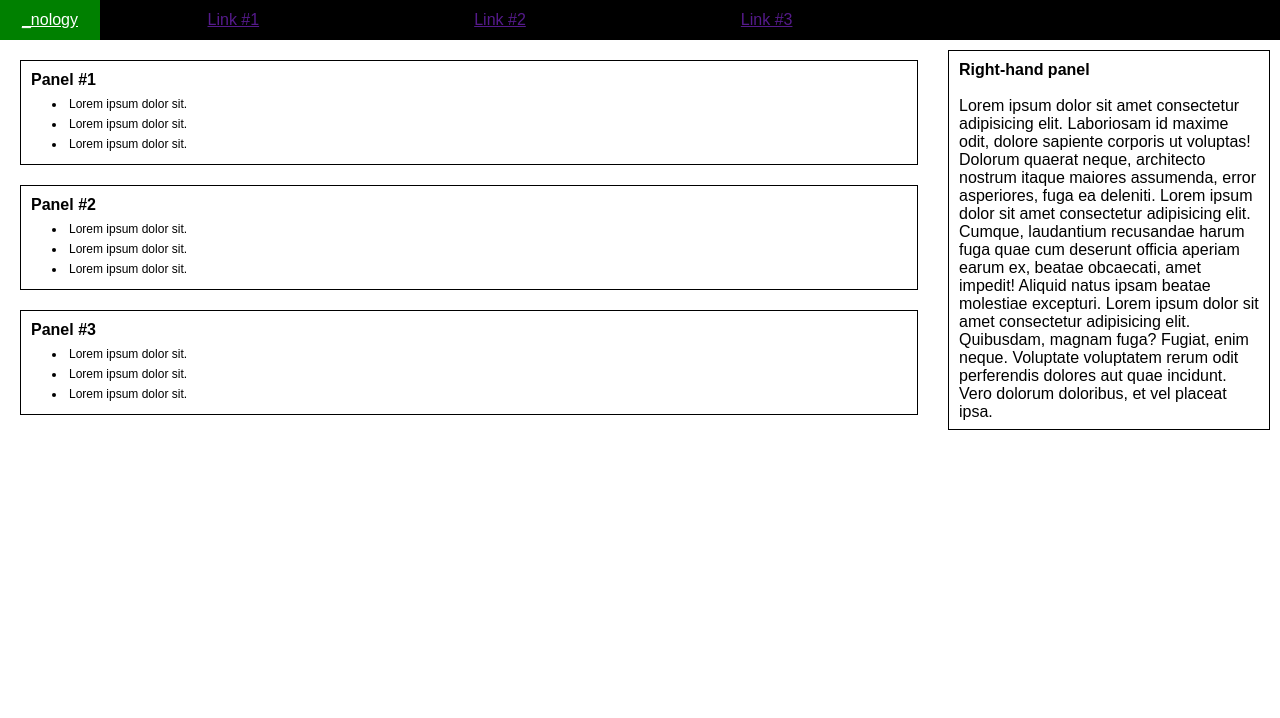
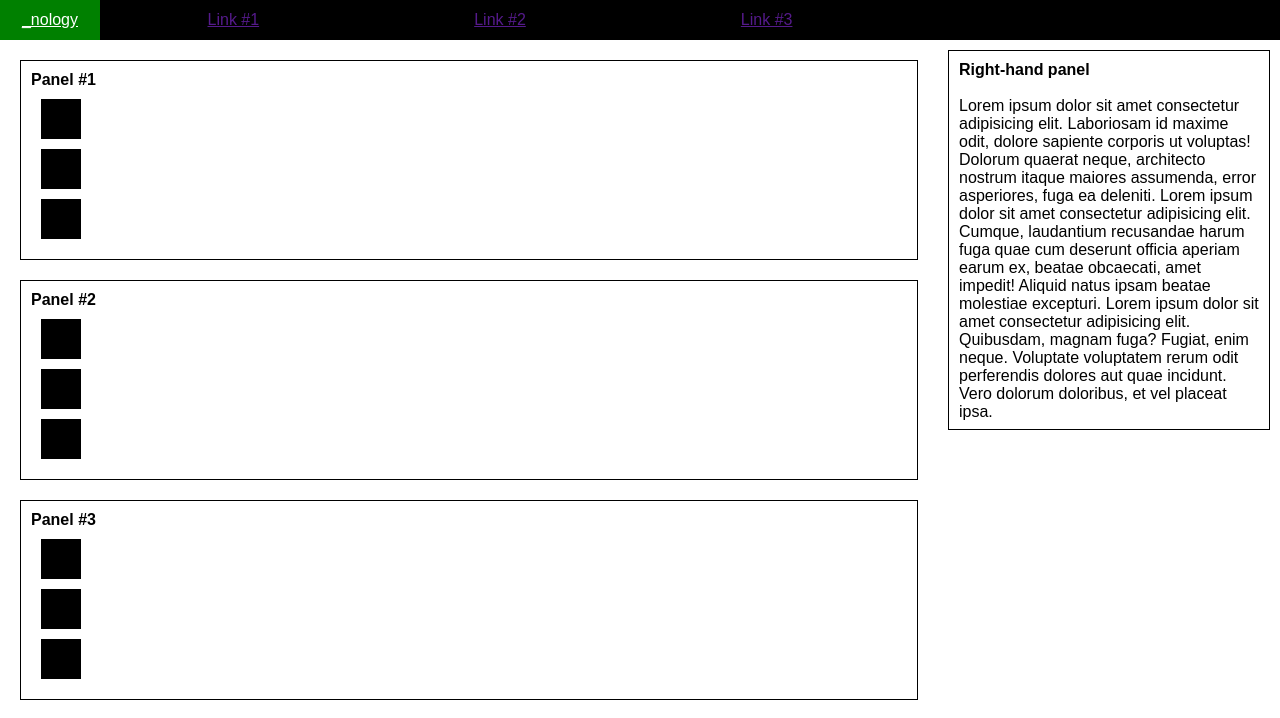
Before and after one commit to TimmyC2021/flexbox2, a plain HTML site: page index.html in a window 1280 px wide. Drawn offline with Linux system fonts and the light colour scheme.

Commit message:
early days

```diff
--- a/index.html
+++ b/index.html
@@ -26,30 +26,24 @@
         <span id="columns">
             <div id="left-column">
                 <div class="left-panels">
-                    <h4>Panel #1</h4>
-                    <ul>
-                        <li>Lorem ipsum dolor sit.</li>
-                        <li>Lorem ipsum dolor sit.</li>
-                        <li>Lorem ipsum dolor sit.</li>
-                    </ul>
+                    <h4 id="panel1">Panel #1</h4>
+                        <div class="boxes">1</div>
+                        <div class="boxes">2</div>
+                        <div class="boxes">3</div>
                 </div>
                 <div class="left-panels">
-                    <h4>Panel #2</h4>
-                    <ul>
-                        <li>Lorem ipsum dolor sit.</li>
-                        <li>Lorem ipsum dolor sit.</li>
-                        <li>Lorem ipsum dolor sit.</li>
+                    <h4 id="panel2">Panel #2</h4>
+                    <div class="boxes"></div>
+                    <div class="boxes"></div>
+                    <div class="boxes"></div>
                     </ul>
 
                 </div>
                 <div class="left-panels">
-                    <h4>Panel #3</h4>
-                    <ul>
-                        <li>Lorem ipsum dolor sit.</li>
-                        <li>Lorem ipsum dolor sit.</li>
-                        <li>Lorem ipsum dolor sit.</li>
-                    </ul>
-
+                    <h4 id="panel3">Panel #3</h4>
+                    <div class="boxes"></div>
+                    <div class="boxes"></div>
+                    <div class="boxes"></div>
                 </div>
             </div>
             <div id="right-column">
--- a/styles.css
+++ b/styles.css
@@ -77,14 +77,20 @@
 
 .left-panels > h4 {
     margin-bottom: 5px;
+    display: flex;
 }
 
-.left-panels > ul > li {
-    margin-left:35px;
-    padding: 3px;
-    font-size: 12px;
+#panel1 {
+    display: flex;
+    flex-direction: row;
 }
 
+.boxes {
+    height: 40px;
+    width: 40px;
+    background-color: black;
+    margin: 10px;
+}
 #right-column {
     border: 1px solid black;
     max-width: 300px;
```
